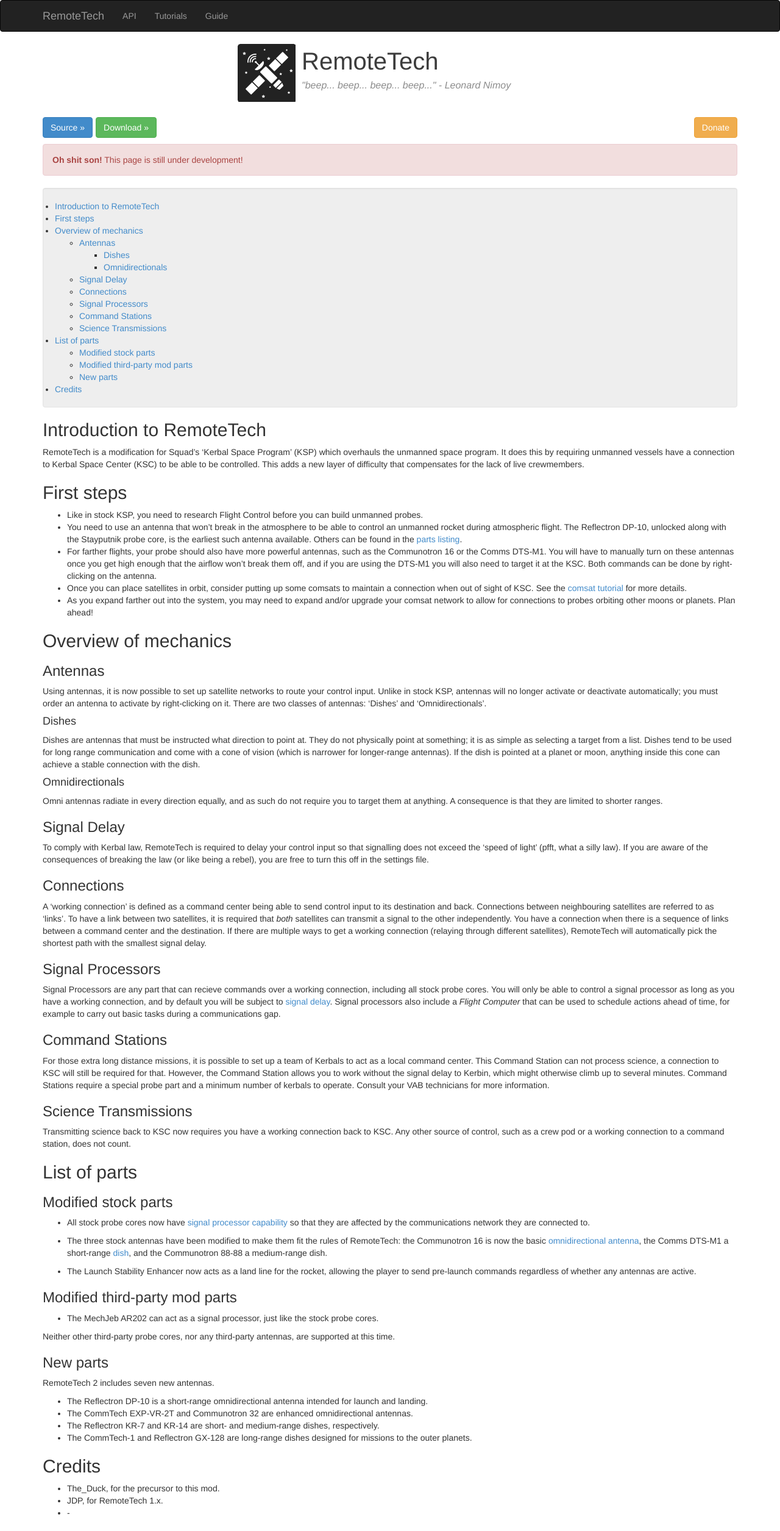
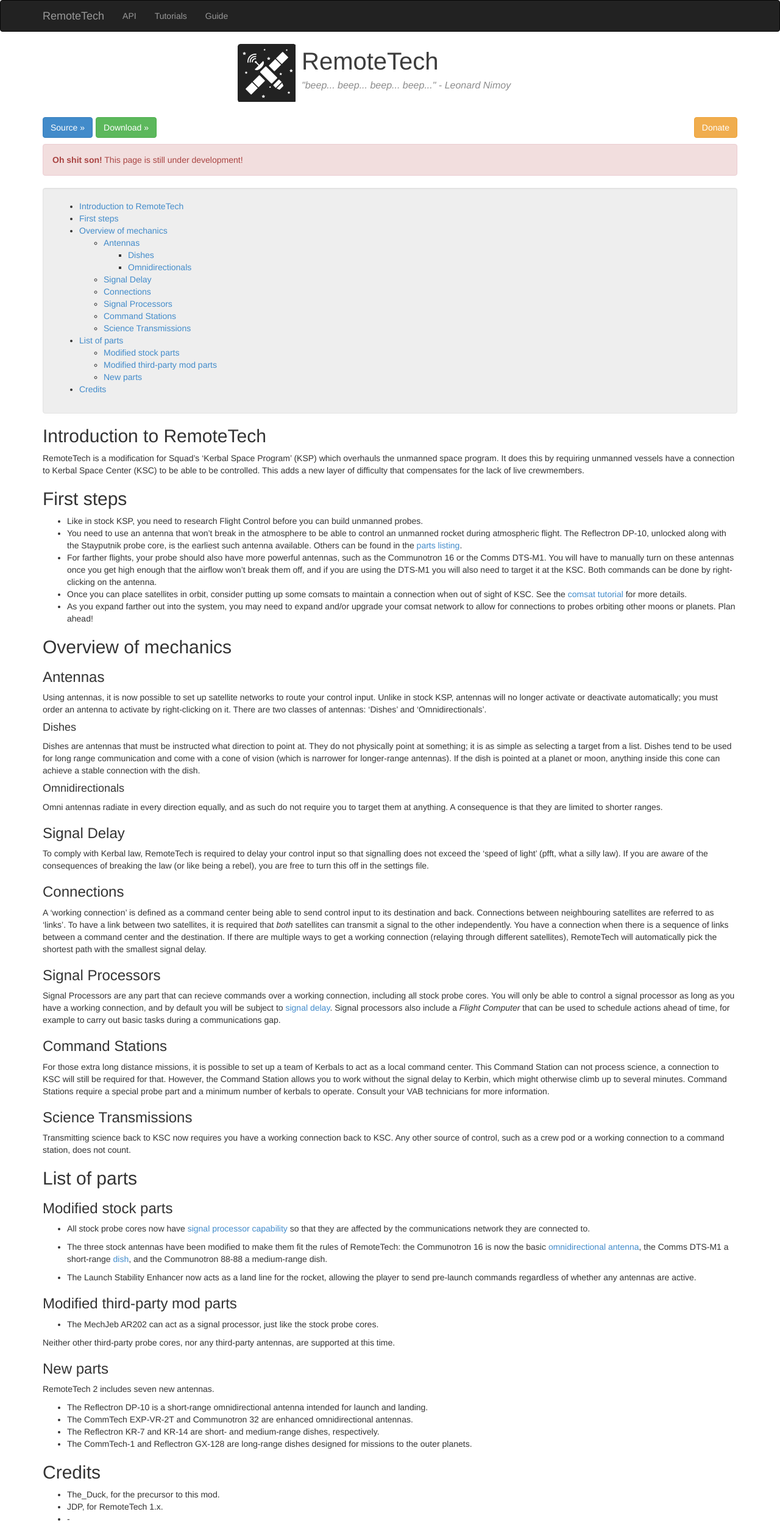
Before and after one commit to RemoteTechnologiesGroup/RemoteTech, a Jekyll site: the page built from index.md, in a window 1280 px wide. Shown: the whole page at 61% size. Built offline with Jekyll 4.4.1, drawn with Linux system fonts in a browser that asks for light colours; nearby versions of some CDN libraries.

Commit message:
Still not my day.

```diff
--- /dev/null
+++ b/_includes/toc.html
@@ -0,0 +1,5 @@
+{::options parse_block_html="true" /}
+<div class="toc">
+* Table of Contents
+{:toc}
+</div>
--- a/index.md
+++ b/index.md
@@ -8,8 +8,7 @@
 **Oh shit son!** This page is still under development!
 {: .alert .alert-danger}
 
-* Table of Contents
-{:toc}
+{% include toc.html %}
 
 ##Introduction to RemoteTech
 RemoteTech is a modification for Squad's 'Kerbal Space Program' (KSP) which overhauls the unmanned space program. It does this by requiring unmanned vessels have a connection to Kerbal Space Center (KSC) to be able to be controlled. This adds a new layer of difficulty that compensates for the lack of live crewmembers.
--- a/stylesheets/main.css
+++ b/stylesheets/main.css
@@ -48,7 +48,7 @@
 	margin: auto;
 }
 
-#markdown-toc {
+.toc {
 	min-height: 20px;
 	padding: 19px;
 	background-color: #eee;
```
